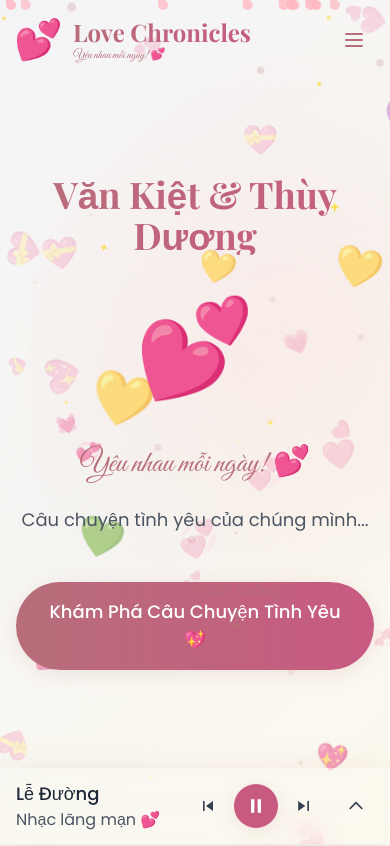
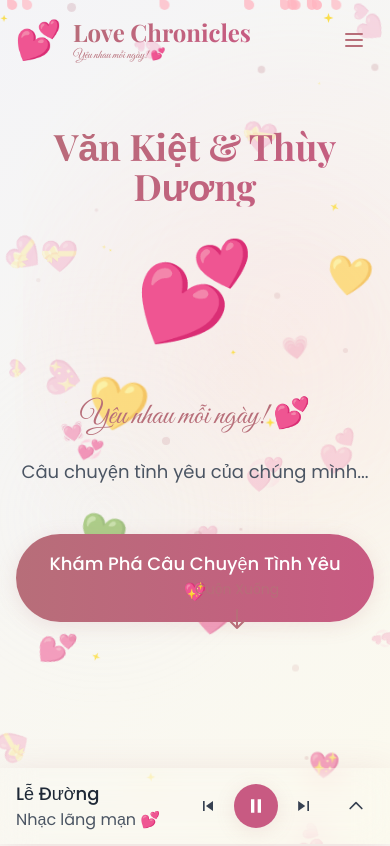
Before and after one commit to VictorAurelius/20XX-Love-Chronicles, a Next.js app: page / in a window 390 px wide. Shown: the top 846 px of the page. Built offline with nearby package versions, Linux system fonts and the light colour scheme; a web font is replaced by a local one.

Commit message:
fix: no comment about event

```diff
--- a/src/components/Hero.tsx
+++ b/src/components/Hero.tsx
@@ -49,7 +49,7 @@ export default function Hero() {
   if (!mounted) return null;
 
   return (
-    <section className="relative min-h-screen flex items-center justify-center overflow-hidden py-20">
+    <section className="relative min-h-screen flex items-center justify-center overflow-hidden py-24 pb-32">
       {/* Background gradient */}
       <div className="absolute inset-0 gradient-romantic-3 opacity-30" />
 
@@ -131,7 +131,7 @@ export default function Hero() {
         </motion.p>
 
         {/* CTA Button */}
-        <motion.div variants={itemVariants}>
+        <motion.div variants={itemVariants} className="mb-16">
           <motion.a
             href="#timeline"
             className="inline-block btn-romantic text-lg px-8 py-4"
@@ -144,7 +144,7 @@ export default function Hero() {
 
         {/* Scroll indicator */}
         <motion.div
-          className="absolute bottom-10 left-1/2 transform -translate-x-1/2"
+          className="absolute bottom-16 left-1/2 transform -translate-x-1/2"
           animate={{
             y: [0, 10, 0],
           }}
--- a/src/components/Timeline.tsx
+++ b/src/components/Timeline.tsx
@@ -139,7 +139,7 @@ function TimelineCard({ event, index }: { event: TimelineEvent; index: number })
       {/* Feeling/Reflection section - opposite side */}
       {event.feeling && (
         <motion.div
-          className={`hidden md:block md:w-5/12 ${isLeft ? 'md:text-left' : 'md:text-right'}`}
+          className={`w-full md:w-5/12 ${isLeft ? 'md:text-left' : 'md:text-right'}`}
           variants={cardVariants}
           initial="hidden"
           animate={inView ? 'visible' : 'hidden'}
```
Also changed, not shown: scripts/action-1.md (+4 -0 lines).
